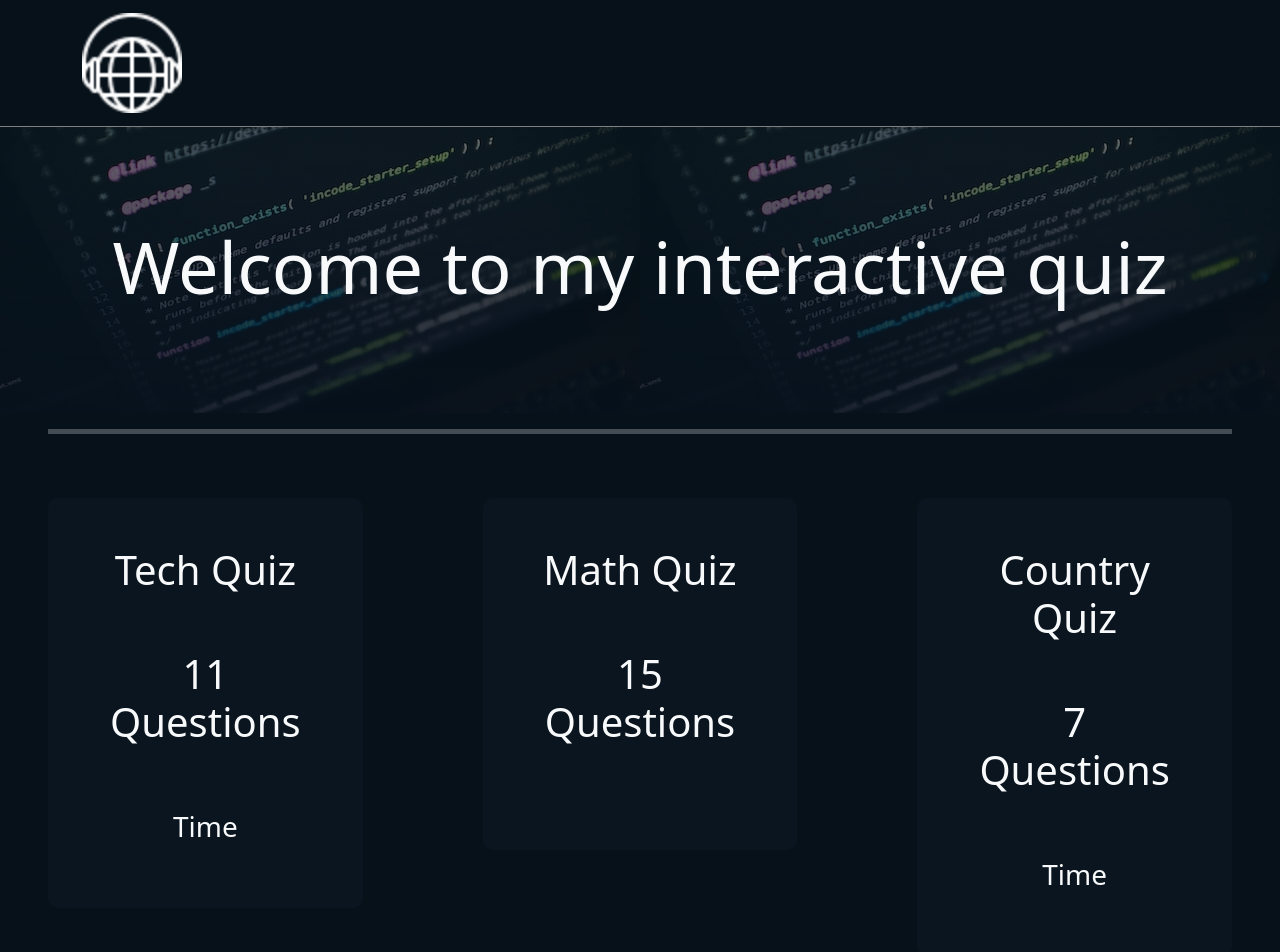
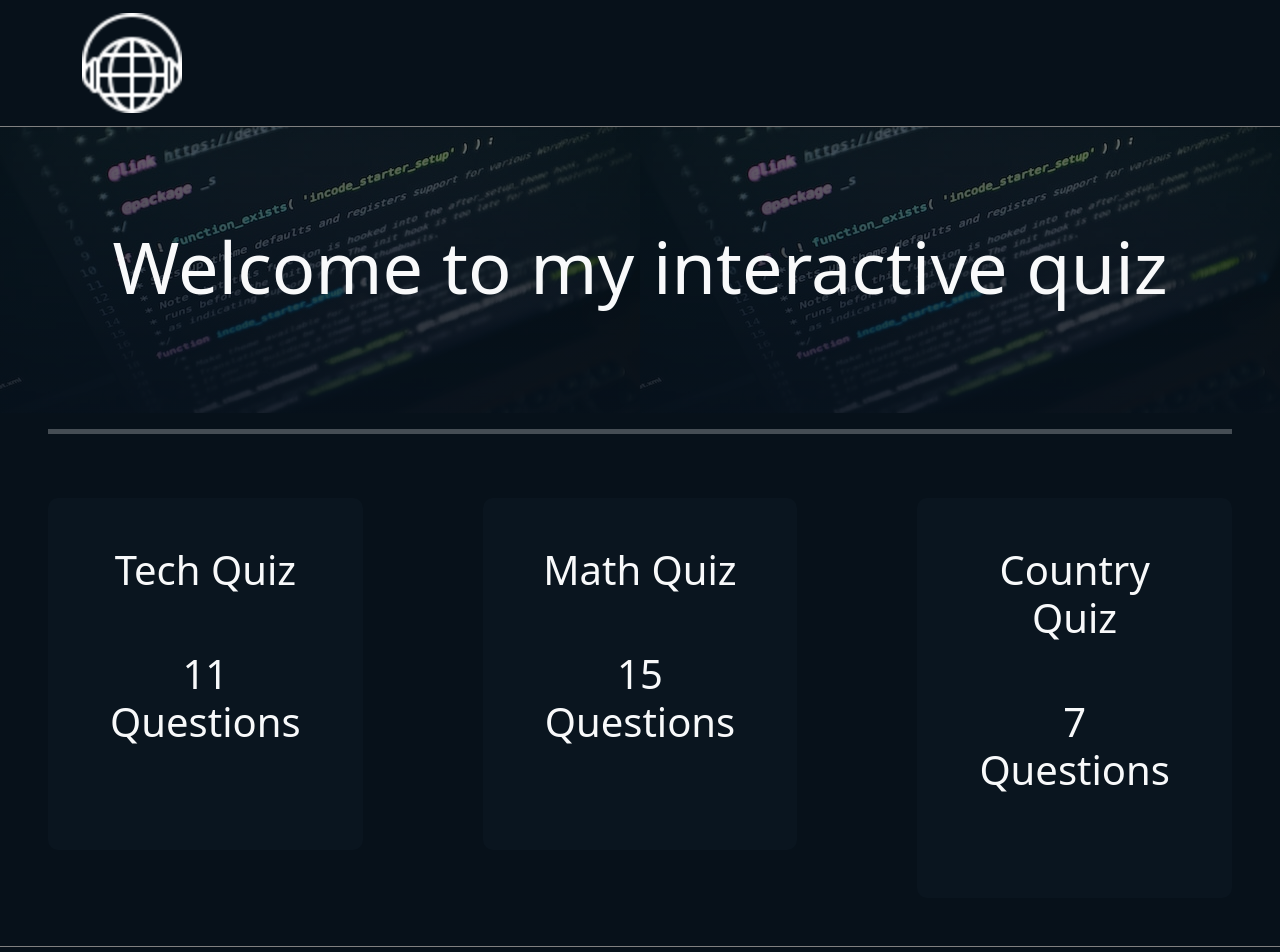
Before and after one commit to PatheticApple/AltitudeCode-Interactive-Quiz-Assignment, a React (Create React App) app: page / in a window 1280 px wide. Shown: the top 952 px of the page. Built offline with nearby package versions, Linux system fonts and the light colour scheme; a web font is replaced by a local one.

Commit message:
Removed more time

```diff
--- a/src/Pages/HomePage.js
+++ b/src/Pages/HomePage.js
@@ -24,7 +24,7 @@ export default function Home() {
                     <Link to="/question/1/tech" className="noTextDecoration"><div className="m-5 p-5 text-center text-light quizCards">
                         <h1>Tech Quiz</h1>
                         <h2 className="display-6 py-5">{techQuestions.length} Questions</h2>
-                        <h3 className="py-2">Time</h3>
+                        {/* <h3 className="py-2">Time</h3> */}
                     </div></Link>
                 </div>
                 <div className="col-12 col-xl-4 col-md-6">
@@ -38,7 +38,7 @@ export default function Home() {
                     <Link to="/question/1/country" className="noTextDecoration"><div className="m-5 p-5 text-center text-light quizCards">
                         <h1>Country Quiz</h1>
                         <h2 className="display-6 py-5">{countryQuestions.length} Questions</h2>
-                        <h3 className="py-2">Time</h3>
+                        {/* <h3 className="py-2">Time</h3> */}
                     </div></Link>
                 </div>
             </div>
```
